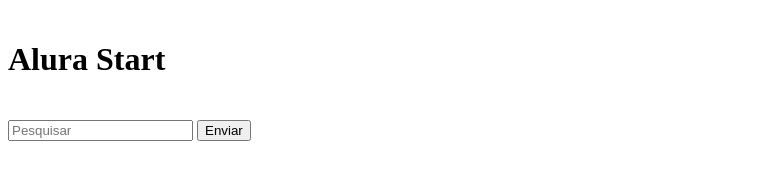
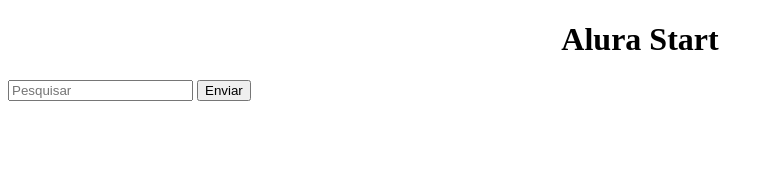
Before and after one commit to ikkkkari/projeto-aula.de.programacao, a plain HTML site: page index.html in a window 1280 px wide. Shown: the whole page, without its empty margins (0-774 px from the left). Drawn offline with Linux system fonts and the light colour scheme.

Commit message:
text-align h1

```diff
--- a/style.css
+++ b/style.css
@@ -3,5 +3,5 @@ body{
 }
 
 h1{
-    padding: 20px 0px;
+    text-align: center;
 }
```
